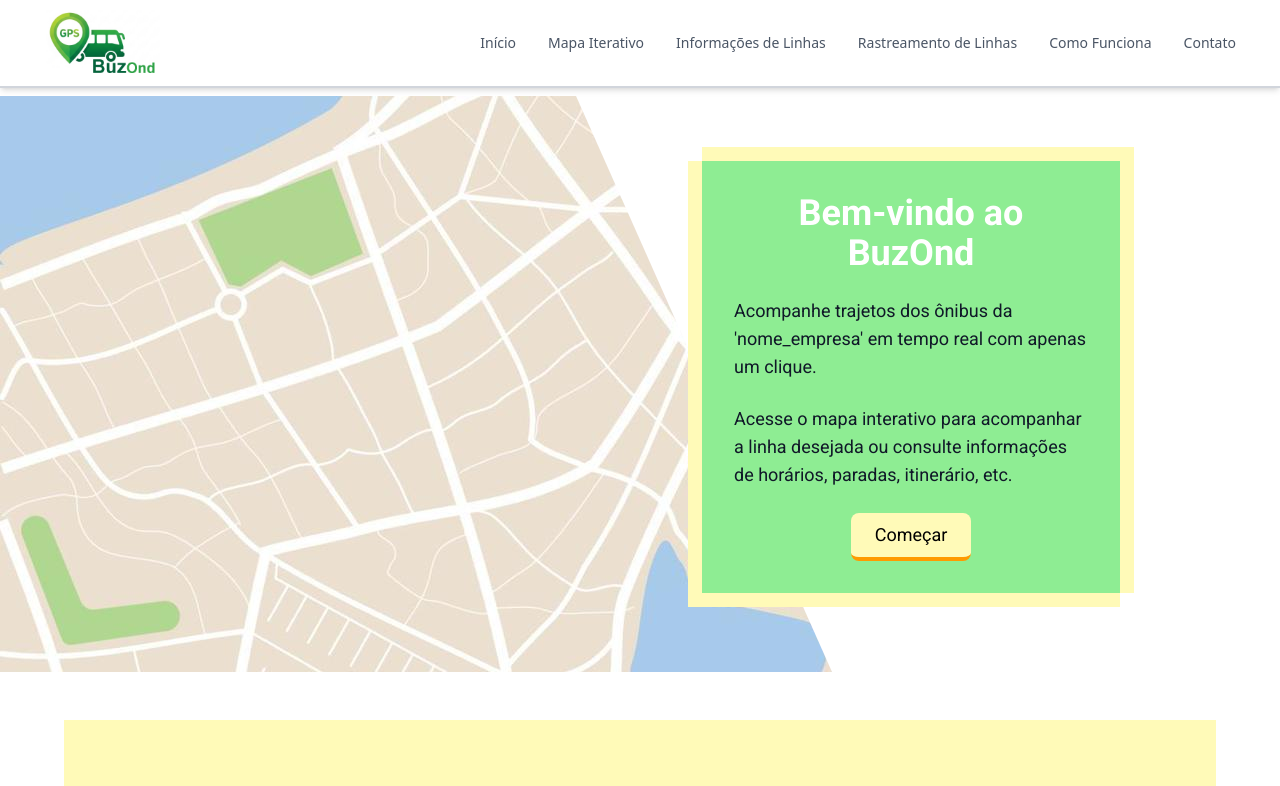
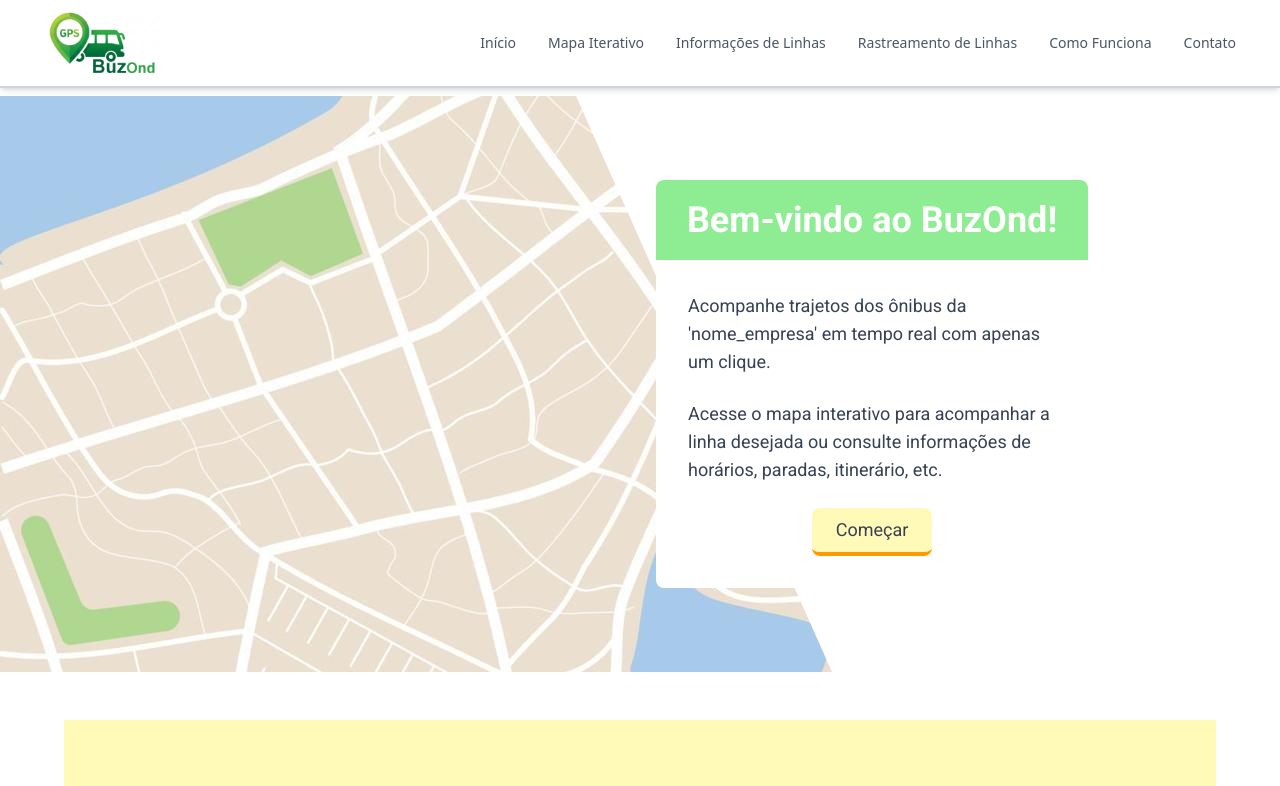
Before and after one commit to luan-services/bus-tracking-app-frontend, a Next.js app: page / in a window 1280 px wide. Shown: the top 786 px of the page. Built offline with nearby package versions, Linux system fonts and the light colour scheme; no server answers.

Commit message:
update: main section finished

```diff
--- a/src/app/(main_website)/page.tsx
+++ b/src/app/(main_website)/page.tsx
@@ -99,29 +99,33 @@
         <div className="flex flex-col w-full pt-2">
 
             {/* seção 1: hero section */}
-            <section className="container self-center relative">
+            <section className="lg:container w-full self-center relative">
                 <div className="absolute inset-0 bg-bottom-center hero-clip-path" style={ {backgroundImage: `url(${heroSectionImage.src})`}}/>
 
 
-                <div className="relative justify-center md:px-40 flex min-h-144 py-8 w-full">
+                <div className="relative justify-center lg:px-48 flex min-h-144 py-8 w-full">
                     <div className="container max-h-144 flex justify-center md:justify-end items-center">
-                        <div className="flex flex-col gap-6 bg-custom-light-green-2 border-b-14 border-l-14 shadow-[14px_-14px_0_0_#fffab8] border-custom-light-yellow p-8 max-w-108 min-h-98">
-                            <span className="text-4xl text-center font-extrabold text-white">
-                                Bem-vindo ao BuzOnd
+
+                        <div className="flex flex-col max-w-108 min-h-98 ">
+                            <span className="text-4xl text-center font-extrabold py-5 text-white bg-custom-light-green-2 rounded-t-lg">
+                                Bem-vindo ao BuzOnd!
                             </span>
 
-                            <span className="text-lg text-gray-900 max-w-2xl font-medium overflow-clip">
+                            <div className="flex flex-col gap-6 w-full p-8 rounded-b-lg bg-white ">
+                                <span className=" text-lg text-gray-700 max-w-2xl font-medium overflow-clip">
                                     Acompanhe trajetos dos ônibus da 'nome_empresa' em tempo real com apenas um clique.
                                 </span>
 
-                            <span className="text-lg text-gray-900 max-w-2xl font-medium overflow-clip">
+                                <span className="text-lg text-gray-700 max-w-2xl font-medium overflow-clip">
                                     Acesse o mapa interativo para acompanhar a linha desejada ou consulte informações de horários, paradas, itinerário, etc.
                                 </span>
 
-                            <Link href="/map" className="flex self-center text-lg text-black bg-custom-light-yellow border-b-4 border-amber-500 py-2 px-6 rounded-lg font-medium active:scale-98 hover:scale-103 transition hover:cursor-pointer">
+                                <Link href="/map" className="flex self-center text-lg text-gray-700 bg-custom-light-yellow border-b-4 border-amber-500 py-2 px-6 rounded-lg font-medium active:scale-98 hover:scale-103 transition hover:cursor-pointer">
                                     Começar
                                 </Link>
                             </div>
+                        </div>
+
                     </div>
                 </div>
             </section>
```
Lines whose indentation alone changed are shown as unchanged.
